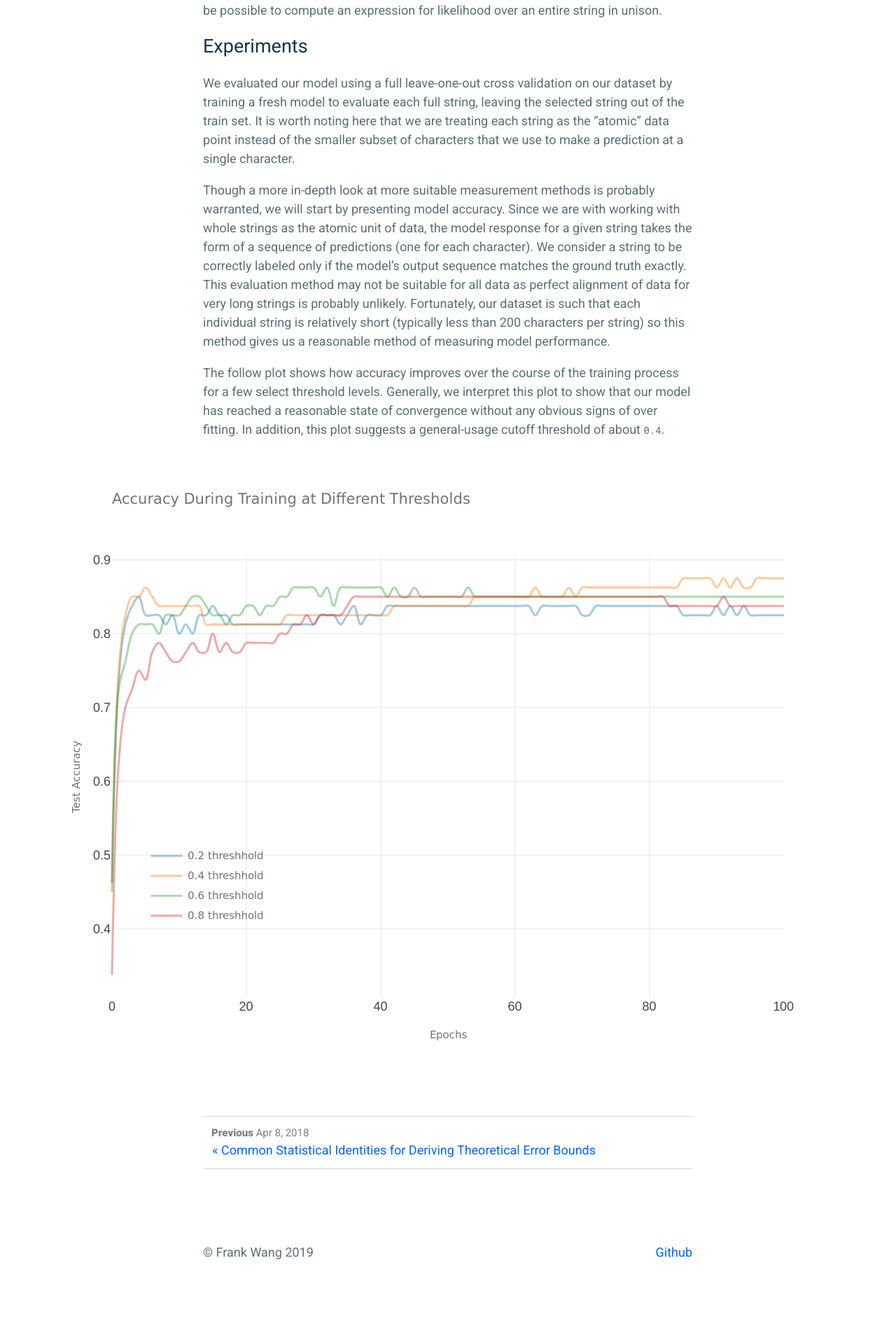
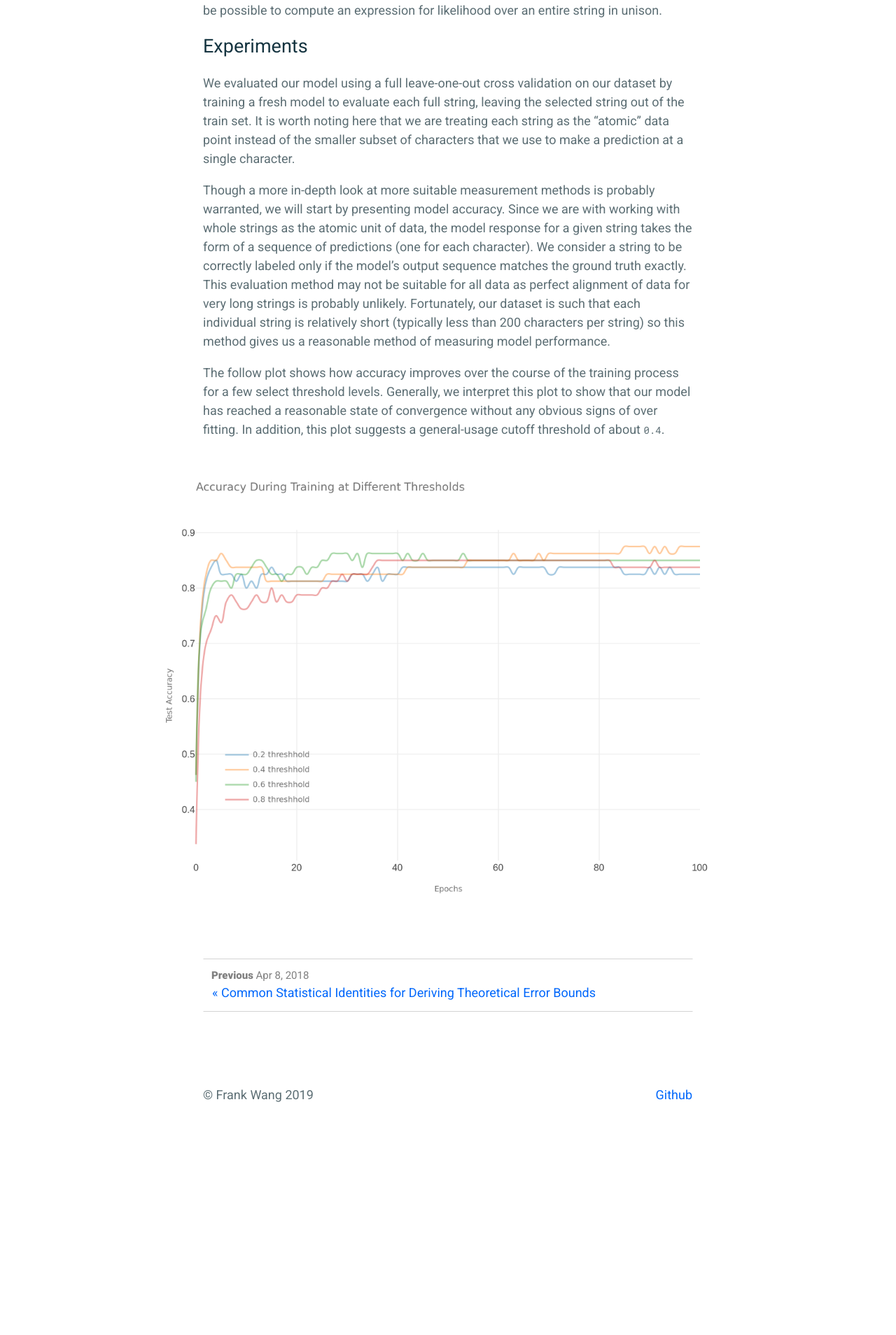
Before and after one commit to frankwang95/frankwang95.github.io, a Jekyll site: the page built from _posts/2019-04-28-simple_linear_recurrent_model.md, in a window 1280 px wide. Shown: the part 3994-5902 px from the top of the page at 70% size. Built offline with Jekyll 4.4.1, drawn with Linux system fonts in a browser that asks for light colours; formulas are drawn with MathJax 3; after the commit the page ends 5677 px from its top, so only the background shows below that.

Commit message:
Made learning epochs plot smaller.

```diff
--- a/_posts/2019-04-28-simple_linear_recurrent_model.md
+++ b/_posts/2019-04-28-simple_linear_recurrent_model.md
@@ -81,4 +81,4 @@ Though a more in-depth look at more suitable measurement methods is probably war
 
 The follow plot shows how accuracy improves over the course of the training process for a few select threshold levels. Generally, we interpret this plot to show that our model has reached a reasonable state of convergence without any obvious signs of over fitting. In addition, this plot suggests a general-usage cutoff threshold of about `0.4`.
 
-<img style="max-width: 1200px; margin: 0 0 0 -250px;" src="https://github.com/frankwang95/frankwang95.github.io/raw/master/assets/simple_recurrent_model_training_curve.png">
+<img style="max-width: 900px; margin: 0 0 0 -100px;" src="https://github.com/frankwang95/frankwang95.github.io/raw/master/assets/simple_recurrent_model_training_curve.png">
```
